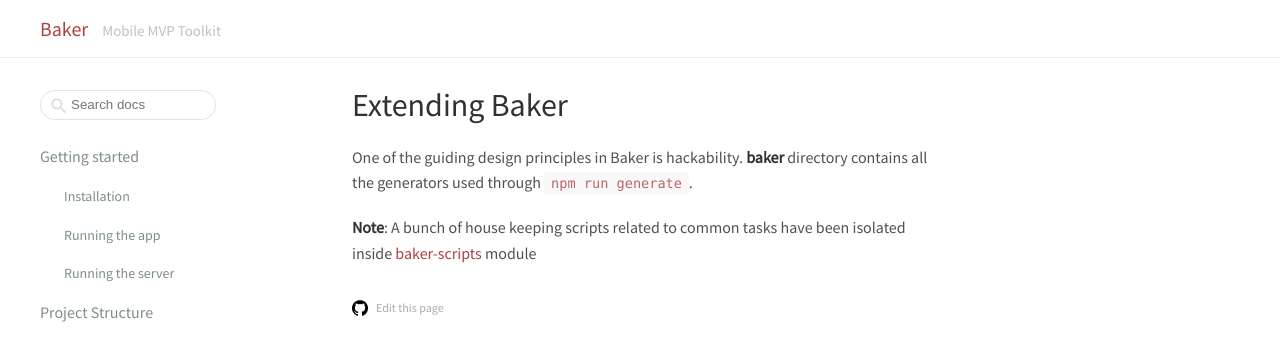
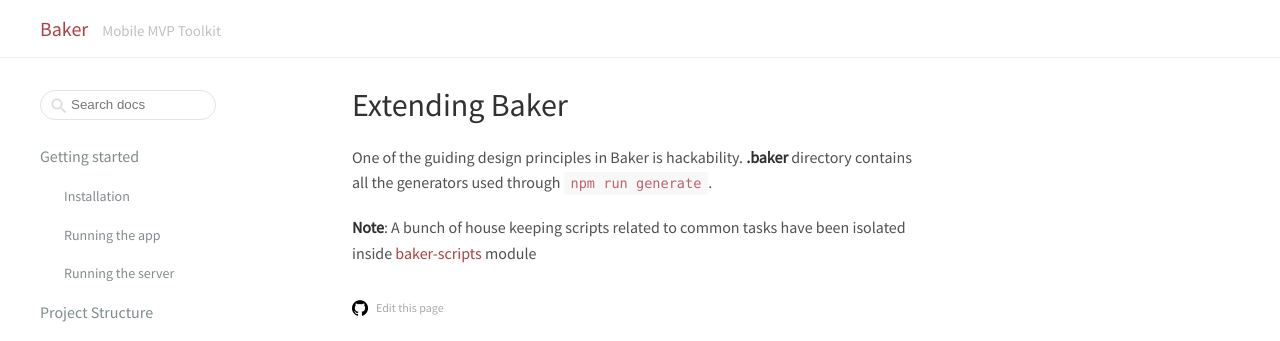
Before and after one commit to bakery/baker-docs, a Jekyll site: the page built from docs/extending-baker.md, in a window 1280 px wide. Shown: the top 341 px of the page. Built offline with Jekyll 4.4.1, drawn with Linux system fonts in a browser that asks for light colours; comment, search, counter and statistics services are not loaded.

````diff
--- a/docs/extending-baker.md
+++ b/docs/extending-baker.md
@@ -4,6 +4,6 @@ permalink: /extending-baker.html
 ---
 # Extending Baker
 
-One of the guiding design principles in Baker is hackability. **baker** directory contains all the generators used through ```npm run generate```.
+One of the guiding design principles in Baker is hackability. **.baker** directory contains all the generators used through ```npm run generate```.
 
 **Note**: A bunch of house keeping scripts related to common tasks have been isolated inside [baker-scripts](https://github.com/thebakeryio/baker-scripts) module
````
